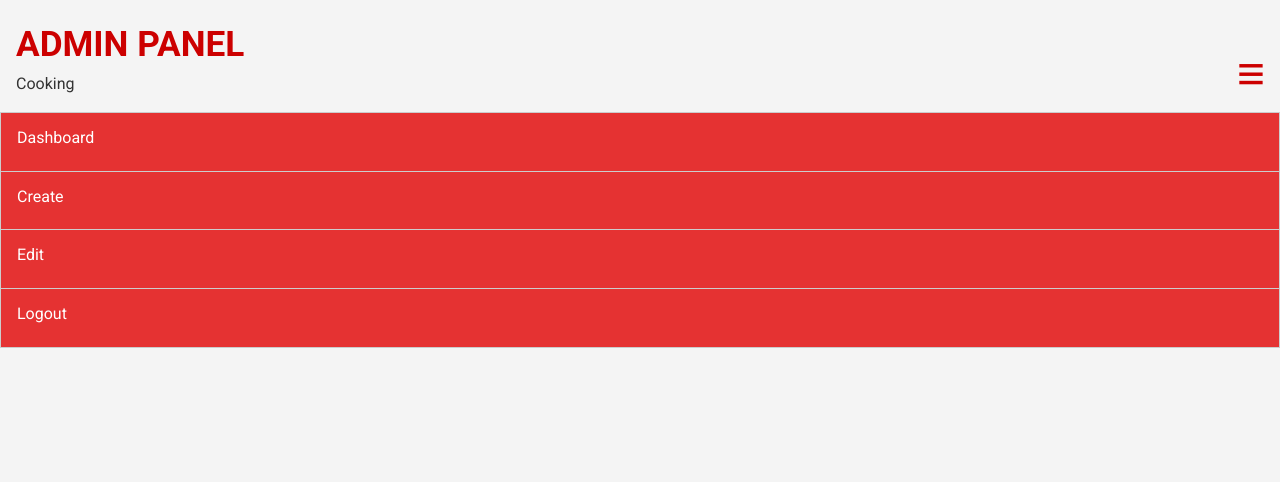
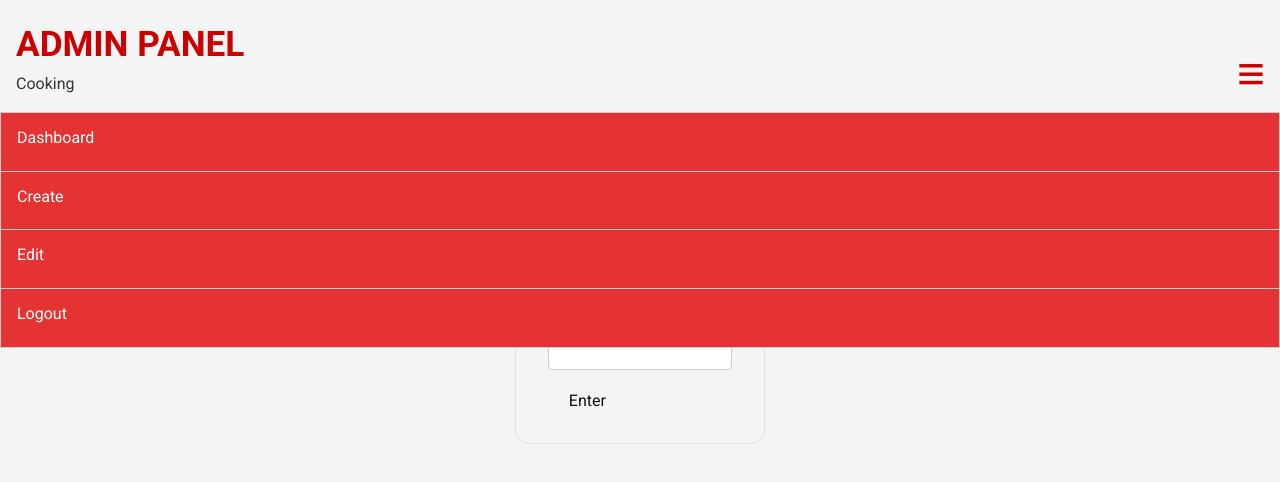
Before and after one commit to MaksymMishchenko/CookingBlogFrontend, an Angular app in the folder CookingBlogFrontend/: page /admin/login in a window 1280 px wide. Shown: the top 482 px of the page. Built offline with nearby package versions, Linux system fonts and the light colour scheme.

Commit message:
feat(login-page): Implement user authentication form and login page layout

```diff
--- a/CookingBlogFrontend/src/app/admin/login-page/login-page.component.html
+++ b/CookingBlogFrontend/src/app/admin/login-page/login-page.component.html
@@ -1 +1,29 @@
-<p>login-page works!</p>
+<form [formGroup]="form" (ngSubmit)="submit()">
+    <h2>Enter to panel</h2>
+    <div class="form-control" [ngClass]="{invalid: form.get('username')?.touched && form.get('username')?.invalid}">
+        <label for="text">Username:</label>
+        <input id="text" type="text" formControlName="username">
+        <div *ngIf="form.get('username')?.touched && form.get('username')?.invalid" class="validation">
+            <small *ngIf="form.get('username')?.errors?.['required']">
+                Field username is required
+            </small>
+            <small *ngIf="form.get('username')?.errors?.['minlength']">
+                Field username is required
+            </small>
+        </div>
+    </div>
+
+    <div class="form-control" [ngClass]="{invalid: form.get('password')?.touched && form.get('password')?.invalid}">
+        <label for="password">Password:</label>
+        <input type="password" formControlName="password">
+        <div *ngIf="form.get('password')?.touched && form.get('password')?.invalid" class="validation">
+            <small *ngIf="form.get('password')?.errors?.['required']">Field password is required</small>
+            <small *ngIf="form.get('password')?.errors?.['minlength']">Password must be at least
+                {{form.get('password')?.errors?.['minlength']?.requiredLength}}
+                symbols.
+                Now {{form.get('password')?.errors?.['minlength']?.actualLength}} symbol(s)</small>
+        </div>
+    </div>
+
+    <button type="submit" class="btn btn-red" [disabled]="form.invalid">Enter</button>
+</form>
--- a/CookingBlogFrontend/src/app/admin/login-page/login-page.component.scss
+++ b/CookingBlogFrontend/src/app/admin/login-page/login-page.component.scss
@@ -0,0 +1,14 @@
+form {
+    border-radius: 14px;
+    border: 1px solid #e0e0e0;
+    margin: 1rem auto;
+    max-width: 250px;
+    padding: 2em 2em 1.5em 2em;
+}
+
+form>h2 {
+    margin: 0 0 0.5em 0;
+    color: var(--dark-color);
+    text-transform: uppercase;
+    letter-spacing: 1px;
+}
--- a/CookingBlogFrontend/src/app/admin/login-page/login-page.component.ts
+++ b/CookingBlogFrontend/src/app/admin/login-page/login-page.component.ts
@@ -1,12 +1,33 @@
-import { Component } from '@angular/core';
+import { CommonModule } from '@angular/common';
+import { Component, OnInit } from '@angular/core';
+import { FormControl, FormGroup, FormsModule, ReactiveFormsModule, Validators } from '@angular/forms';
+import { User } from '../../shared/components/interfaces';
 
 @Component({
   selector: 'app-login-page',
   standalone: true,
-  imports: [],
+  imports: [CommonModule, FormsModule, ReactiveFormsModule],
   templateUrl: './login-page.component.html',
   styleUrl: './login-page.component.scss'
 })
-export class LoginPageComponent {
+export class LoginPageComponent implements OnInit {
 
+  form!: FormGroup;
+
+  ngOnInit() {
+    this.form = new FormGroup({
+      username: new FormControl(null, [Validators.required, Validators.minLength(3)]),
+      password: new FormControl(null, [Validators.required, Validators.minLength(6)])
+    });
+  }
+
+  submit() {
+    if (this.form.invalid) {
+      return;
+    }
+    const user: User = {
+      userName: this.form.value.userName,
+      password: this.form.value.password
+    }
+  }
 }
--- a/CookingBlogFrontend/src/app/shared/components/interfaces.ts
+++ b/CookingBlogFrontend/src/app/shared/components/interfaces.ts
@@ -11,3 +11,8 @@ export interface Post {
     slug: string;
     comments: any[];
 }
+
+export interface User {
+    userName: string;
+    password: string;
+}
```
